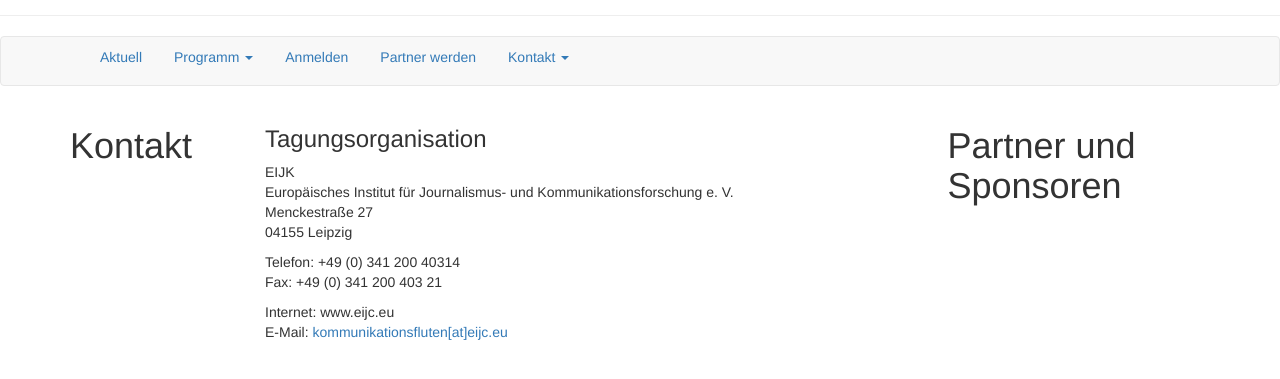
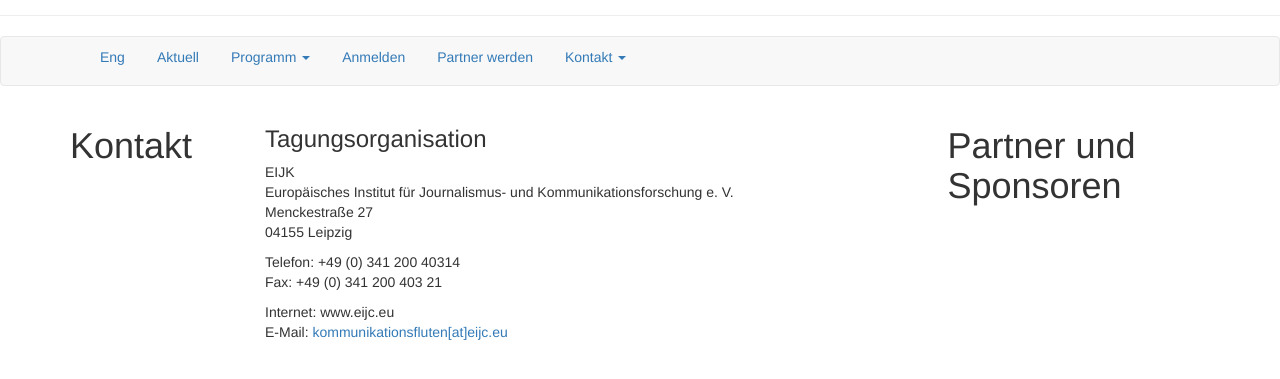
Before and after one commit to susedev/test, a Jekyll site: the page built from kontakt.html, in a window 1280 px wide, cut to the strip 131-510 px from the top of the page. Built offline with Jekyll 4.4.1, drawn with Linux system fonts in a browser that asks for light colours; nearby versions of some CDN libraries.

Commit message:
Update navbar.html

```diff
--- a/_includes/navbar.html
+++ b/_includes/navbar.html
@@ -10,6 +10,7 @@
     </div>
     <div class="collapse navbar-collapse" id="bs-example-navbar-collapse-1">
       <ul class="nav nav-pills">
+        <li><a href="{{ site.base_url }}/conference-communication-floods.html">Eng <span class="sr-only">(current)</span></a></li>
         <li><a href="{{ site.base_url }}/konferenz-kommunikationsfluten.html">Aktuell <span class="sr-only">(current)</span></a></li>
         <li class="dropdown">
           <a href="{{ site.base_url }}/programm-uebersicht.html" class="dropdown-toggle" data-toggle="dropdown" role="button" aria-expanded="false">Programm <span class="caret"></span></a>
```
